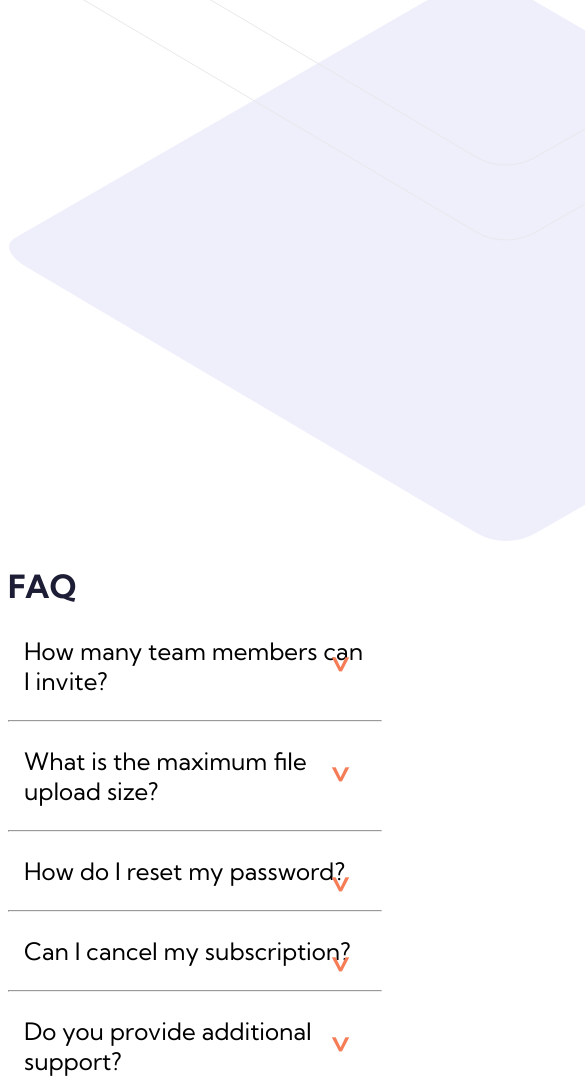
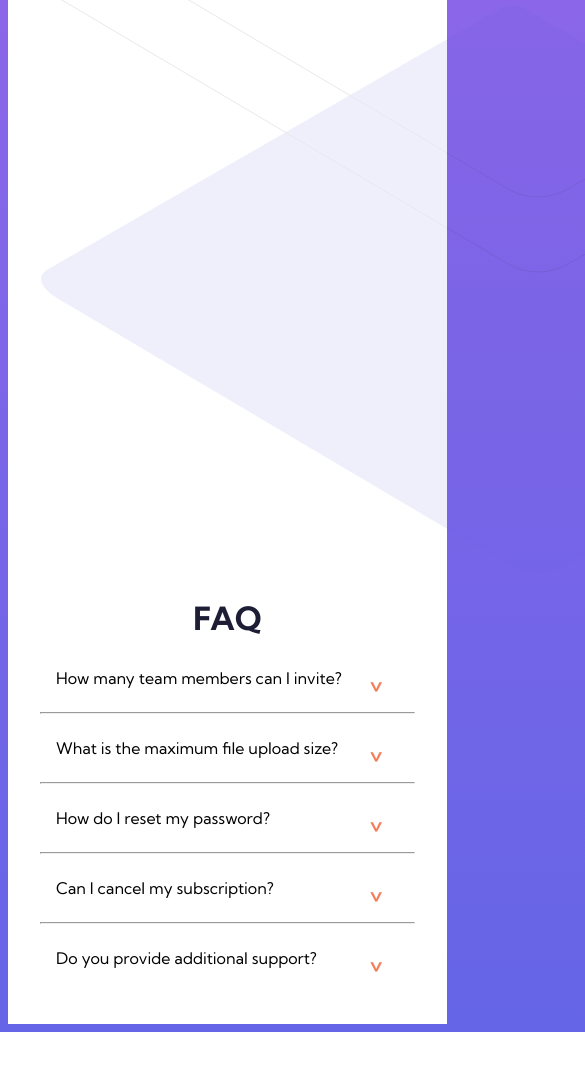
Before and after one commit to casserole27/FMFAQaccordiancardmain, a plain HTML site: page index.html in a window 390 px wide. Shown: the part 963-2050 px from the top of the page, 585 px wide, since content can reach past the window. After the commit the page ends 1995 px from the top, so only its background shows below. Drawn offline with Linux system fonts and the light colour scheme.

Commit message:
Beginning mobile-first design

```diff
--- a/accordiancard.css
+++ b/accordiancard.css
@@ -22,13 +22,13 @@ March 2022
 
 body {
     font-family: 'Kumbh Sans', sans-serif;
-    /*background: linear-gradient(hsl(273, 75%, 66%), hsl(240, 73%, 65%));*/
+    background: linear-gradient(hsl(273, 75%, 66%), hsl(240, 73%, 65%));
 }
 
 h1 {
     color: var(--bold-text-color);
     font-weight: 700;
-    text-align: left;
+    text-align: center;
 }
 
 h2 {
@@ -43,6 +43,12 @@ p {
 
 hr {
     color: var(--divider-color);
+}
+
+/****** IMG STYLING ******/
+img {
+    position: relative;
+    margin: 0;
 }
 
 /****** ACCORDIAN STYLING ******/
@@ -71,7 +77,7 @@ hr {
 .label {
     position: relative;
     padding: .5rem 0;
-    font-size: 1.5em;
+    font-size: 1em;
     cursor: pointer;
 }
 
@@ -101,17 +107,13 @@ hr {
     transition: 0.5s;
 }
 
-
-
-
-
-
 /****** CARD STYLING ******/
 
-/*.card {
-    width: 1440px;
+.card {
+    width: 375px;
     background-color: white;
-}*/
+    padding: 2rem;
+}
 
 /*
 # Front-end Style Guide
```
Also changed, not shown: 1 other file.
